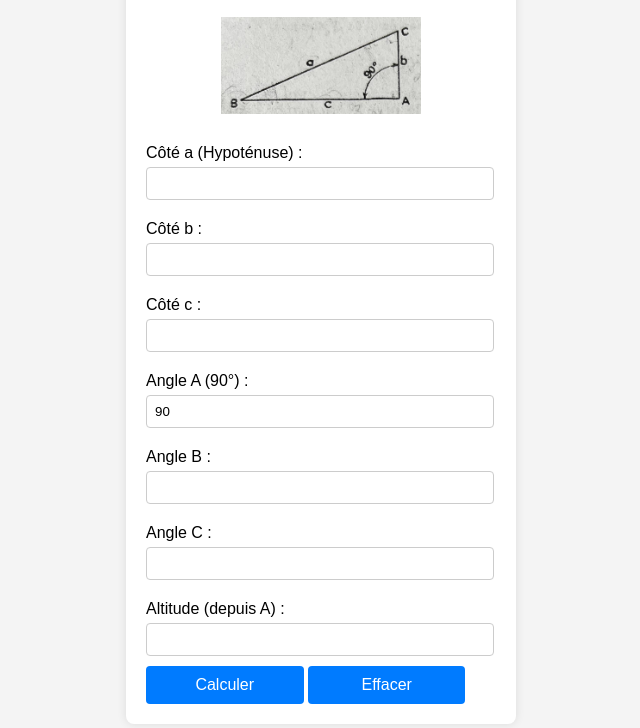
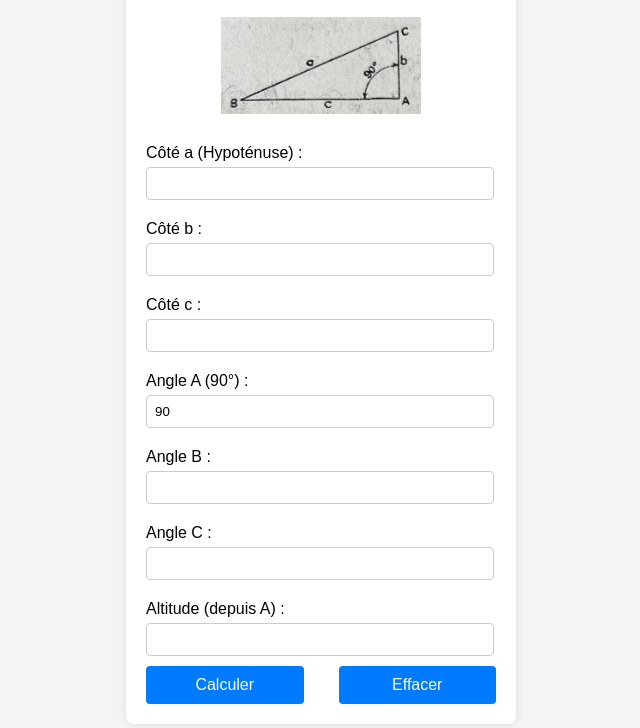
Before and after one commit to ewody/Triangle.calculator, a plain HTML site: page index.html in a window 1280 px wide. Shown: the part 72-800 px from the top of the page, without its empty margins (319-959 px from the left). Drawn offline with Linux system fonts and the light colour scheme.

Commit message:
Update index.html

```diff
--- a/index.html
+++ b/index.html
@@ -1,8 +1,7 @@
-<!-- index.html -->
 <!DOCTYPE html>
 <html lang="fr">
 <head>
-  <meta charset="UTF-8">
+  <meta charset="UTF-8" />
   <title>Triangle Calculator</title>
   <link rel="stylesheet" href="styles.css">
 </head>
@@ -11,6 +10,7 @@
     <h1>Triangle Calculator</h1>
     <img src="images/triangle.png" alt="Diagramme de triangle" class="triangle-image">
 
+    <!-- Formulaire -->
     <form id="triangleForm">
       <label for="coteA">Côté a (Hypoténuse) :</label>
       <input type="number" id="coteA" class="wide-input">
@@ -34,12 +34,14 @@
       <input type="number" id="altitude" class="wide-input" readonly>
     </form>
 
-    <!-- On se contente d'ajouter des ID pour les boutons, sans onclick -->
-    <button id="calculateBtn">Calculer</button>
-    <button id="clearBtn">Effacer</button>
+    <!-- Boutons SANS onclick -->
+    <div class="button-container">
+      <button id="calculateBtn">Calculer</button>
+      <button id="clearBtn">Effacer</button>
+    </div>
   </div>
 
-  <!-- Script appelé tout à la fin, pour être sûr que le DOM soit déjà chargé -->
+  <!-- Script tout en bas, pour que le DOM soit déjà chargé -->
   <script src="script.js"></script>
 </body>
 </html>
```
